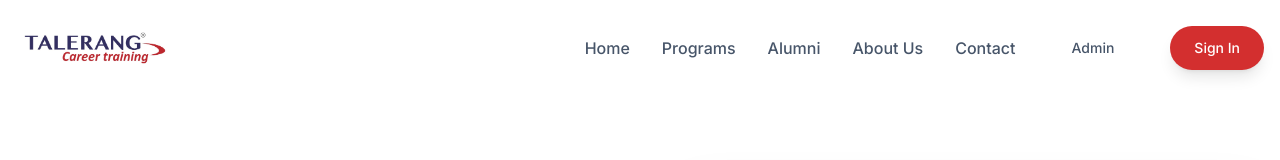
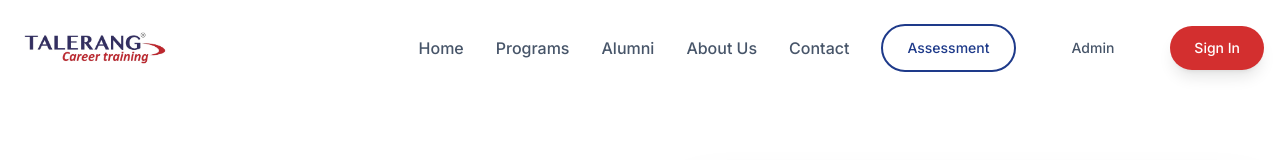
Before and after one commit to Sakshamraina07/Talerang_Work, a React (Vite) app: page / in a window 1280 px wide. Shown: the top 160 px of the page. Built offline with nearby package versions, Linux system fonts and the light colour scheme.

Commit message:
Add Assessment button to navigation bar

```diff
--- a/src/components/layout/Navbar.jsx
+++ b/src/components/layout/Navbar.jsx
@@ -46,6 +46,11 @@ const Navbar = () => {
                             {link.name}
                         </Link>
                     ))}
+                    <Link to="/assessment">
+                        <Button variant="outline" className="px-5 py-2 text-sm font-medium border-secondary text-secondary hover:bg-secondary/10">
+                            Assessment
+                        </Button>
+                    </Link>
                     <Link to="/admin-login">
                         <Button variant="ghost" className="px-5 py-2 text-sm font-medium">
                             Admin
@@ -80,6 +85,11 @@ const Navbar = () => {
                             {link.name}
                         </Link>
                     ))}
+                    <Link to="/assessment">
+                        <Button variant="outline" className="w-full justify-center border-secondary text-secondary">
+                            Assessment
+                        </Button>
+                    </Link>
                     <Link to="/admin-login">
                         <Button variant="ghost" className="w-full justify-center">
                             Admin
```
